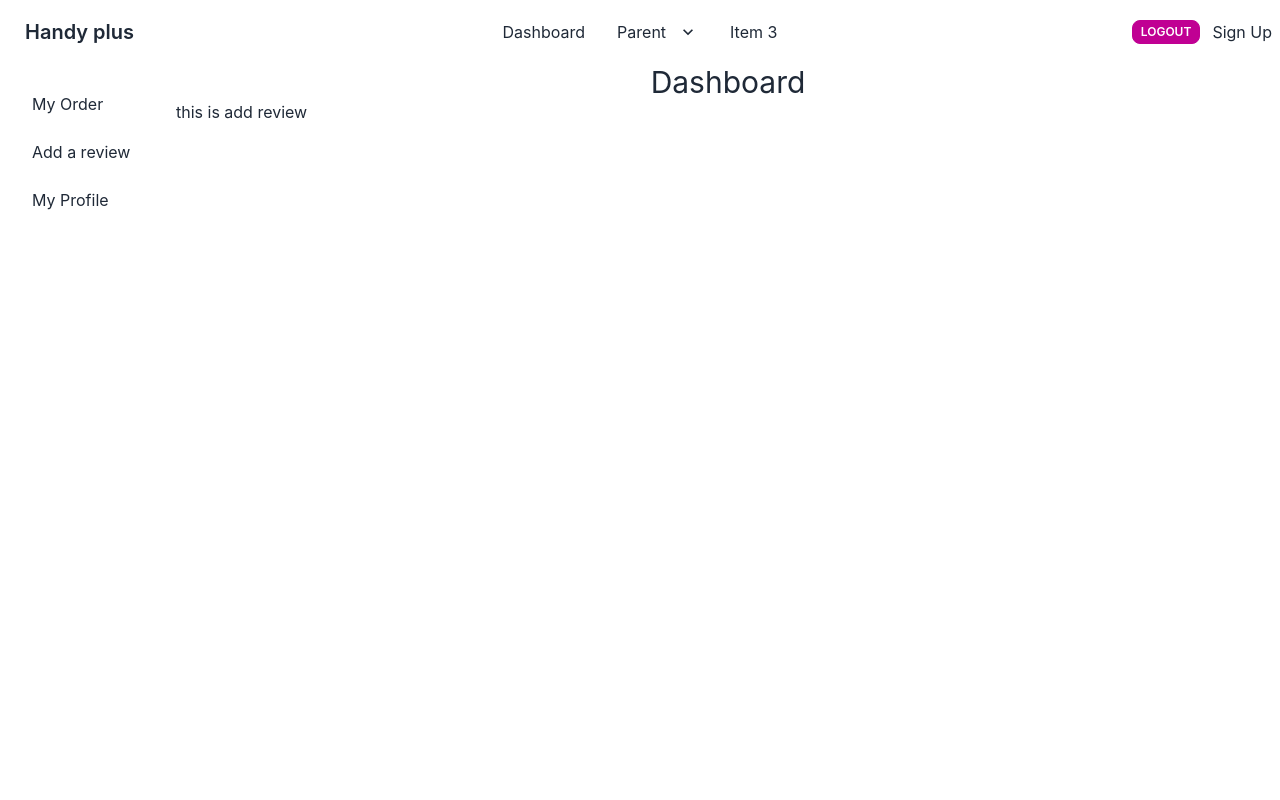
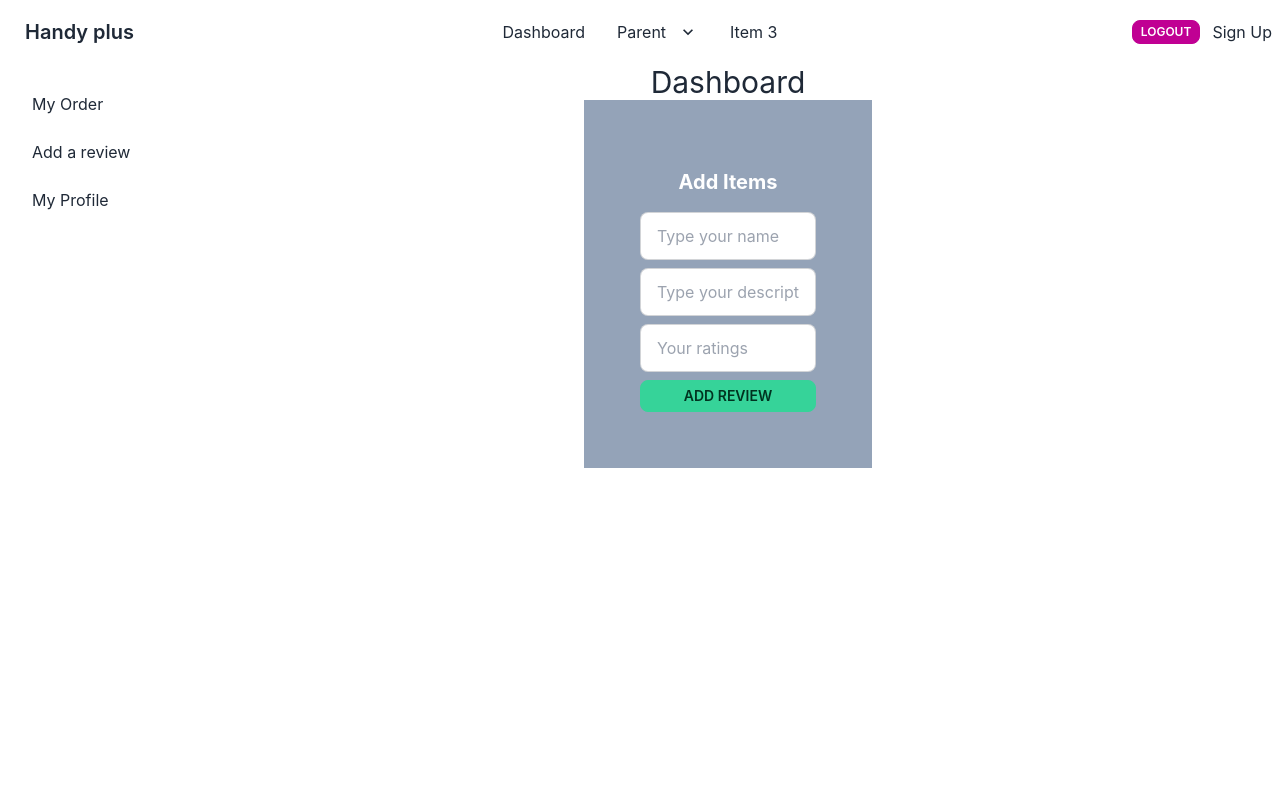
Before and after one commit to Anikroy7/handy-plus-client, a React (Create React App) app: page /dashboard/addReview in a window 1280 px wide. Shown: the top 800 px of the page. Built offline with nearby package versions, Linux system fonts and the light colour scheme; no server answers; sample sign-in values are in the browser's storage.

Commit message:
customer review section added

```diff
--- a/src/Pages/Dashboard/AddReview.js
+++ b/src/Pages/Dashboard/AddReview.js
@@ -1,9 +1,44 @@
 import React from 'react';
+import { toast } from 'react-toastify';
 
 const AddReview = () => {
+    const handelAddReview = event => {
+        event.preventDefault();
+        const name = event.target.name.value;
+        const description = event.target.description.value;
+        const ratings = event.target.ratings.value;
+        console.log(name, description, ratings);
+        const review = {
+            name, description, ratings
+        }
+        fetch('http://localhost:5000/reviews', {
+            method: 'POST',
+            headers: {
+                'Content-type': 'application/json'
+            },
+            body: JSON.stringify(review)
+        })
+            .then(res => res.json())
+            .then(data => {
+                console.log(data);
+                if (data.insertedId) {
+                    toast.success(`${name}, Thanks for your review`)
+                    event.target.reset()
+                }
+            })
+    }
+
+
+
     return (
-        <div>
-            <h3>this is add review</h3>
+        <div className='w-72 bg-slate-400 mx-auto p-14'>
+            <h3 className='text-white text-xl font-bold text-center mt-3 mb-4'>Add Items</h3>
+            <form onSubmit={handelAddReview}>
+                <input type="text" name='name' placeholder="Type your name" class="input input-bordered w-full max-w-xs mb-2" />
+                <input type="text" name='description' placeholder="Type your description" class="input input-bordered mb-2 w-full max-w-xs" />
+                <input type="text" name='ratings' placeholder="Your ratings" class="input input-bordered w-full mb-2 max-w-xs" />
+                <input type='submit' value='Add Review' className='btn btn-sm btn-success text-center w-full' />
+            </form>
         </div>
     );
 };
--- a/src/Pages/Home/Home.js
+++ b/src/Pages/Home/Home.js
@@ -1,6 +1,7 @@
 import React from 'react';
 import BusinessSummary from '../BusinessSummary/BusinessSummary';
 import Banner from './Banner';
+import Reviews from './Reviews';
 import Tools from './Tools';
 
 const Home = () => {
@@ -9,6 +10,7 @@ const Home = () => {
             <Banner></Banner>
             <Tools></Tools>
             <BusinessSummary></BusinessSummary>
+            <Reviews></Reviews>
         </div>
     );
 };
--- /dev/null
+++ b/src/Pages/Home/ReviewDetails.js
@@ -0,0 +1,23 @@
+import React from 'react';
+
+const ReviewDetails = ({ review }) => {
+    const { name, description, ratings } = review
+    return (
+        <div class="card w-100 bg-base-100 shadow-xl">
+            <div class="card-body">
+                <div className='flex justify-between'>
+                    <h2 class="card-title text-cyan-600">{name}</h2>
+                    <div class="avatar">
+                        <div class="w-24 rounded-xl">
+                            <img src="https://api.lorem.space/image/face?hash=64318" />
+                        </div>
+                    </div>
+                </div>
+                <p>{description}</p>
+                <span className='text-purple-500'>{ratings}</span>
+            </div>
+        </div>
+    );
+};
+
+export default ReviewDetails;
--- /dev/null
+++ b/src/Pages/Home/Reviews.js
@@ -0,0 +1,27 @@
+import React, { useEffect, useState } from 'react';
+import ReviewDetails from './ReviewDetails';
+
+const Reviews = () => {
+    const [reviews, setReviews] = useState([]);
+    useEffect(() => {
+        fetch('http://localhost:5000/reviews')
+            .then(res => res.json())
+            .then(data => setReviews(data))
+    }, [])
+    return (
+        <div className='px-10'>
+            <h3 className='text-4xl mt-14 mb-14 font-bold text-center text-cyan-800'>Customer Reviews: {reviews.length}</h3>
+            <div className='grid lg:grid-cols-3 sm:grid-cols-1 gap-3'>
+                {
+                    reviews.map(review => <ReviewDetails
+                        key={review._id}
+                        review={review}
+                    ></ReviewDetails>)
+                }
+
+            </div>
+        </div>
+    );
+};
+
+export default Reviews;
```
Also changed, not shown: public/review.json (added, +22 -0 lines).
